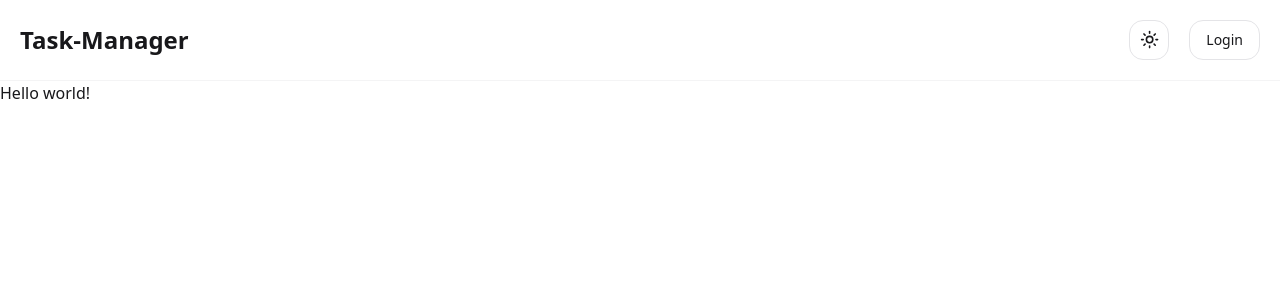
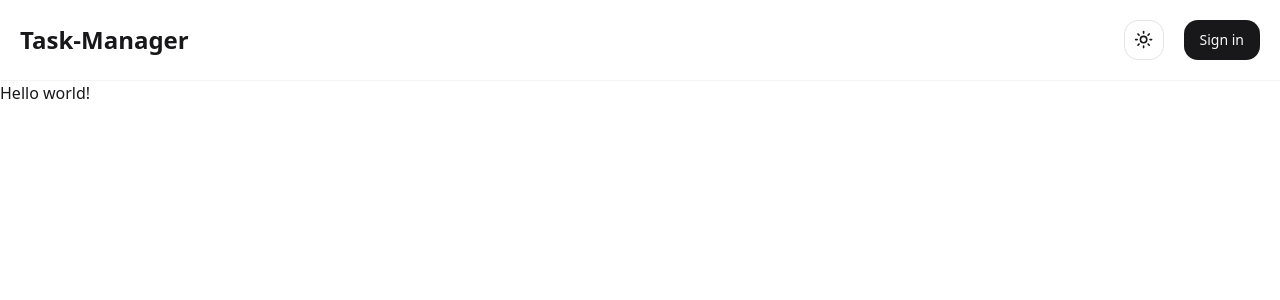
Before and after one commit to Joshuua01/task-manager, a Next.js app: page / in a window 1280 px wide. Shown: the top 300 px of the page. Built offline with nearby package versions, Linux system fonts and the light colour scheme; no server answers; the database is empty.

Commit message:
Login button style change

```diff
--- a/src/components/Navbar/TopNavbar.tsx
+++ b/src/components/Navbar/TopNavbar.tsx
@@ -26,8 +26,8 @@ export default async function TopNavbar() {
             <ProfileDropdown user={user} />
           </>
         ) : (
-          <Button variant="outline">
-            <Link href="/auth/login">Login</Link>
+          <Button>
+            <Link href="/auth/login">Sign in</Link>
           </Button>
         )}
       </div>
```
